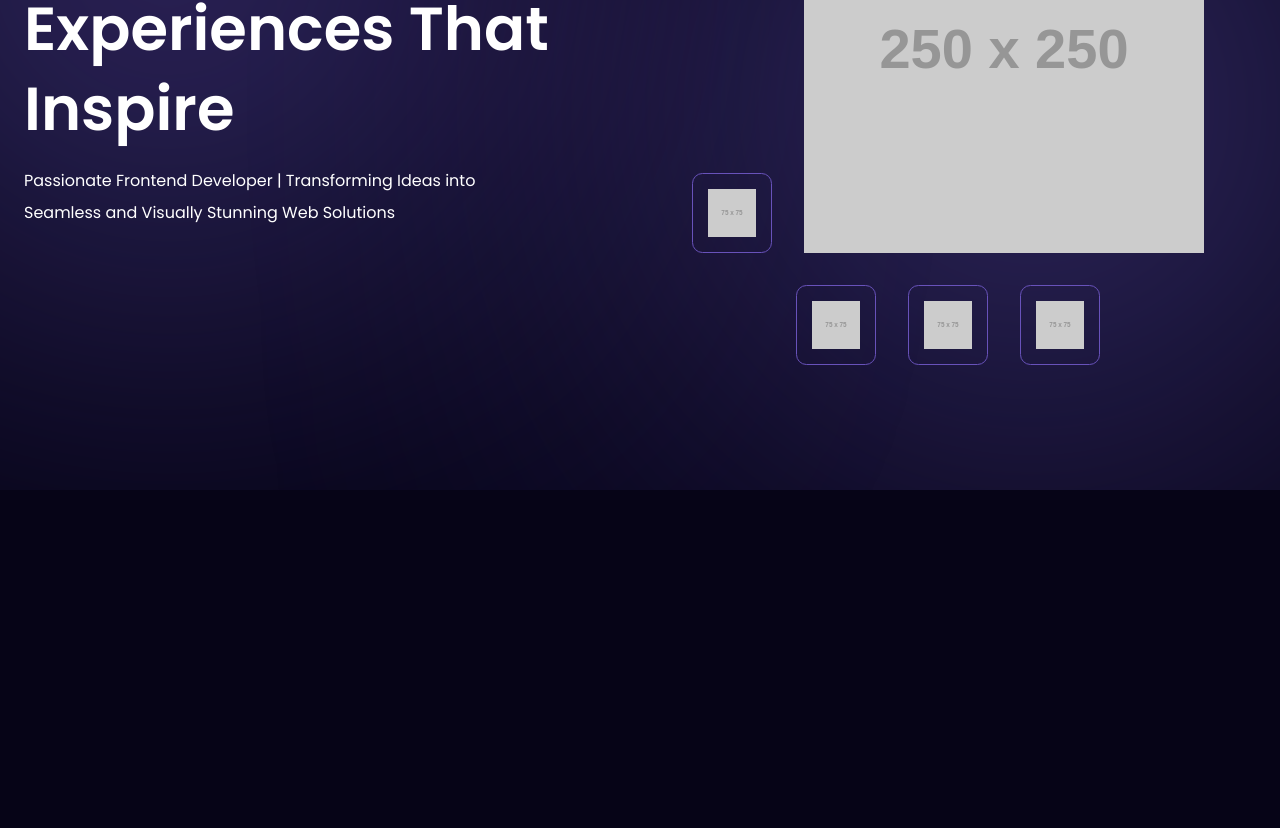
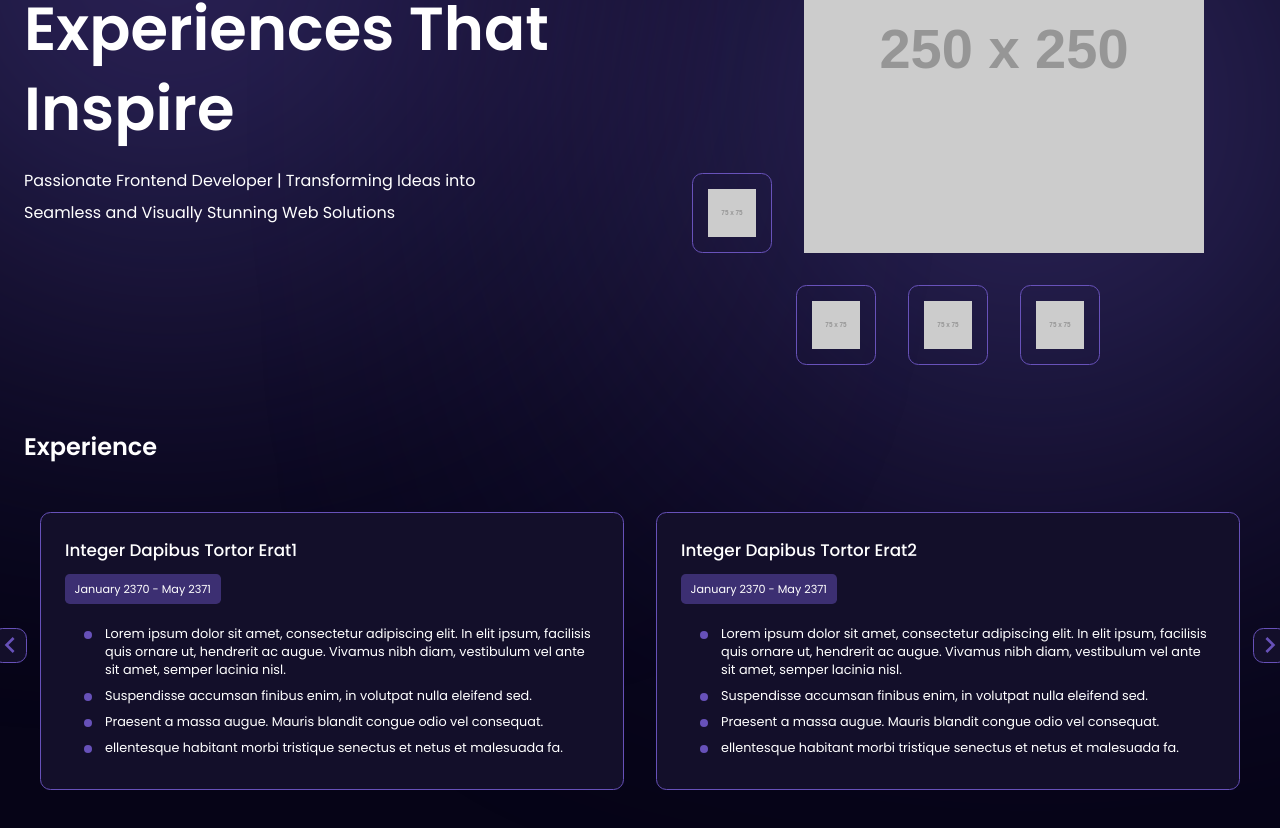
Before and after one commit to ConnorXCX/Portfolio, a React (Vite) app: page / in a window 1280 px wide. Shown: the part 310-1138 px from the top of the page. Before the commit the page ends 800 px from the top, so only its background shows below. Built offline with nearby package versions, Linux system fonts and the light colour scheme.

Commit message:
Design Experience component.

```diff
--- a/package.json
+++ b/package.json
@@ -15,7 +15,9 @@
     "@mui/icons-material": "^5.15.10",
     "@mui/material": "^5.15.10",
     "react": "^18.2.0",
-    "react-dom": "^18.2.0"
+    "react-dom": "^18.2.0",
+    "react-slick": "^0.30.1",
+    "slick-carousel": "^1.8.1"
   },
   "devDependencies": {
     "@types/react": "^18.2.55",
--- a/src/App.jsx
+++ b/src/App.jsx
@@ -1,4 +1,4 @@
-import { NavBar, Hero } from "./components";
+import { NavBar, Hero, Experience } from "./components";
 import "./App.css";
 
 const App = () => (
@@ -6,6 +6,7 @@ const App = () => (
     <NavBar />
     <div className="container">
       <Hero />
+      <Experience />
     </div>
   </div>
 );
--- /dev/null
+++ b/src/components/Experience.css
@@ -0,0 +1,35 @@
+.experience-container {
+  margin: 4rem 0;
+  position: relative;
+}
+
+.experience-container h5 {
+  font-size: 1.5rem;
+  font-weight: 6000;
+  margin-bottom: 3rem;
+}
+
+.arrow-left,
+.arrow-right {
+  width: 2.2rem;
+  height: 2.2rem;
+  display: flex;
+  align-items: center;
+  justify-content: center;
+  color: #6751b9;
+  border-radius: 0.65rem;
+  border: 1.5px solid #6751b9;
+  background: #130f2a;
+  position: absolute;
+  top: 55%;
+  z-index: 2;
+  cursor: pointer;
+}
+
+.arrow-left {
+  left: -2rem;
+}
+
+.arrow-right {
+  right: -2rem;
+}
--- /dev/null
+++ b/src/components/Experience.jsx
@@ -0,0 +1,60 @@
+import "./Experience.css";
+import { EXPERIENCE } from "../utils/data";
+import ExperienceCard from "./ExperienceCard";
+import { useRef } from "react";
+import Slider from "react-slick";
+import ChevronLeftIcon from "@mui/icons-material/ChevronLeft";
+import ChevronRightIcon from "@mui/icons-material/ChevronRight";
+
+const Experience = () => {
+  const sliderRef = useRef();
+
+  const settings = {
+    dots: false,
+    infinite: true,
+    speed: 500,
+    slidesToShow: 2,
+    slidesToScroll: 1,
+    arrows: false,
+    responsive: [
+      {
+        breakpoint: 769,
+        settings: {
+          slidesToShow: 1,
+          slidesToScroll: 1,
+        },
+      },
+    ],
+  };
+
+  const slideLeft = () => {
+    sliderRef.current.slickPrev();
+  };
+
+  const slideRight = () => {
+    sliderRef.current.slickNext();
+  };
+
+  return (
+    <section className="experience-container">
+      <h5>Experience</h5>
+      <div className="experience-content">
+        <div className="arrow-left" onClick={slideLeft}>
+          <ChevronLeftIcon style={{ fontSize: "2rem", fontWeight: "500" }} />
+        </div>
+
+        <div className="arrow-right" onClick={slideRight}>
+          <ChevronRightIcon style={{ fontSize: "2rem", fontWeight: "500" }} />
+        </div>
+
+        <Slider ref={sliderRef} {...settings}>
+          {EXPERIENCE.map((item) => (
+            <ExperienceCard key={item.title} details={item} />
+          ))}
+        </Slider>
+      </div>
+    </section>
+  );
+};
+
+export default Experience;
--- /dev/null
+++ b/src/components/ExperienceCard.css
@@ -0,0 +1,42 @@
+.experience-card {
+  background: #130f2a;
+  border-radius: 0.65rem;
+  border: 1.5px solid #6751b9;
+  padding: 1.5rem;
+  margin: 0 1rem;
+}
+
+.experience-card h6 {
+  font-size: 1.05rem;
+  font-weight: 500;
+  margin-bottom: 0.7rem;
+}
+
+.duration {
+  display: inline-block;
+  font-size: 0.7rem;
+  font-weight: 400;
+  background: rgba(103, 81, 185, 0.5);
+  border-radius: 0.3rem;
+  padding: 0.4rem 0.6rem;
+  margin-bottom: 1.3rem;
+}
+
+.experience-card ul li {
+  list-style: none;
+  font-size: 0.8rem;
+  font-weight: 400;
+  margin-bottom: 0.5rem;
+  position: relative;
+}
+
+.experience-card ul li::after {
+  content: " ";
+  width: 0.5rem;
+  height: 0.5rem;
+  background-color: #6751b9;
+  border-radius: 0.5rem;
+  position: absolute;
+  left: -1.3rem;
+  top: 0.35rem;
+}
--- /dev/null
+++ b/src/components/ExperienceCard.jsx
@@ -0,0 +1,17 @@
+import "./ExperienceCard.css";
+
+const ExperienceCard = ({ details }) => (
+  <div className="experience-card">
+    <h6>{details.title}</h6>
+
+    <div className="duration">{details.date}</div>
+
+    <ul>
+      {details.responsibilities.map((item) => (
+        <li key={item}>{item}</li>
+      ))}
+    </ul>
+  </div>
+);
+
+export default ExperienceCard;
--- a/src/components/NavBar.jsx
+++ b/src/components/NavBar.jsx
@@ -1,6 +1,6 @@
 import React from "react";
 import { useState } from "react";
-import { navLinks } from "../constants";
+import { NAV_LINKS } from "../utils/data";
 import "./NavBar.css";
 import MenuOutlinedIcon from "@mui/icons-material/MenuOutlined";
 
@@ -11,7 +11,7 @@ const NavBar = () => {
       <div className="nav-content">
         <img className="logo" src="https://placehold.co/300x80" />
         <ul>
-          {navLinks.map((nav, index) => (
+          {NAV_LINKS.map((nav, index) => (
             <li key={nav.id}>
               <a className="menu-item" href={`#${nav.id}`}>
                 {nav.title}
--- a/src/components/index.js
+++ b/src/components/index.js
@@ -1,4 +1,5 @@
 import NavBar from "./NavBar";
 import Hero from "./Hero";
+import Experience from "./Experience";
 
-export { NavBar, Hero };
+export { NavBar, Hero, Experience };
--- a/src/constants/index.js
+++ /dev/null
@@ -1,18 +0,0 @@
-export const navLinks = [
-  {
-    id: "home",
-    title: "Home",
-  },
-  {
-    id: "skills",
-    title: "Skills",
-  },
-  {
-    id: "work_experience",
-    title: "Work Experience",
-  },
-  {
-    id: "contact_me",
-    title: "Contact Me",
-  },
-];
--- a/src/main.jsx
+++ b/src/main.jsx
@@ -2,6 +2,8 @@ import React from "react";
 import ReactDOM from "react-dom/client";
 import App from "./App.jsx";
 import "./index.css";
+import "slick-carousel/slick/slick.css";
+import "slick-carousel/slick/slick-theme.css";
 
 ReactDOM.createRoot(document.getElementById("root")).render(
   <React.StrictMode>
--- /dev/null
+++ b/src/utils/data.js
@@ -0,0 +1,71 @@
+export const NAV_LINKS = [
+  {
+    id: "home",
+    title: "Home",
+  },
+  {
+    id: "skills",
+    title: "Skills",
+  },
+  {
+    id: "work_experience",
+    title: "Work Experience",
+  },
+  {
+    id: "contact_me",
+    title: "Contact Me",
+  },
+];
+
+export const EXPERIENCE = [
+  {
+    title: "Integer Dapibus Tortor Erat1",
+    date: "January 2370 - May 2371",
+    responsibilities: [
+      "Lorem ipsum dolor sit amet, consectetur adipiscing elit. In elit ipsum, facilisis quis ornare ut, hendrerit ac augue. Vivamus nibh diam, vestibulum vel ante sit amet, semper lacinia nisl. ",
+      "Suspendisse accumsan finibus enim, in volutpat nulla eleifend sed.",
+      "Praesent a massa augue. Mauris blandit congue odio vel consequat.",
+      "ellentesque habitant morbi tristique senectus et netus et malesuada fa.",
+    ],
+  },
+  {
+    title: "Integer Dapibus Tortor Erat2",
+    date: "January 2370 - May 2371",
+    responsibilities: [
+      "Lorem ipsum dolor sit amet, consectetur adipiscing elit. In elit ipsum, facilisis quis ornare ut, hendrerit ac augue. Vivamus nibh diam, vestibulum vel ante sit amet, semper lacinia nisl. ",
+      "Suspendisse accumsan finibus enim, in volutpat nulla eleifend sed.",
+      "Praesent a massa augue. Mauris blandit congue odio vel consequat.",
+      "ellentesque habitant morbi tristique senectus et netus et malesuada fa.",
+    ],
+  },
+  {
+    title: "Integer Dapibus Tortor Erat3",
+    date: "January 2370 - May 2371",
+    responsibilities: [
+      "Lorem ipsum dolor sit amet, consectetur adipiscing elit. In elit ipsum, facilisis quis ornare ut, hendrerit ac augue. Vivamus nibh diam, vestibulum vel ante sit amet, semper lacinia nisl. ",
+      "Suspendisse accumsan finibus enim, in volutpat nulla eleifend sed.",
+      "Praesent a massa augue. Mauris blandit congue odio vel consequat.",
+      "ellentesque habitant morbi tristique senectus et netus et malesuada fa.",
+    ],
+  },
+  {
+    title: "Integer Dapibus Tortor Erat4",
+    date: "January 2370 - May 2371",
+    responsibilities: [
+      "Lorem ipsum dolor sit amet, consectetur adipiscing elit. In elit ipsum, facilisis quis ornare ut, hendrerit ac augue. Vivamus nibh diam, vestibulum vel ante sit amet, semper lacinia nisl. ",
+      "Suspendisse accumsan finibus enim, in volutpat nulla eleifend sed.",
+      "Praesent a massa augue. Mauris blandit congue odio vel consequat.",
+      "ellentesque habitant morbi tristique senectus et netus et malesuada fa.",
+    ],
+  },
+  {
+    title: "Integer Dapibus Tortor Erat5",
+    date: "January 2370 - May 2371",
+    responsibilities: [
+      "Lorem ipsum dolor sit amet, consectetur adipiscing elit. In elit ipsum, facilisis quis ornare ut, hendrerit ac augue. Vivamus nibh diam, vestibulum vel ante sit amet, semper lacinia nisl. ",
+      "Suspendisse accumsan finibus enim, in volutpat nulla eleifend sed.",
+      "Praesent a massa augue. Mauris blandit congue odio vel consequat.",
+      "ellentesque habitant morbi tristique senectus et netus et malesuada fa.",
+    ],
+  },
+];
```
Also changed, not shown: 1 other file (tests, documents, lock files or other folders).
